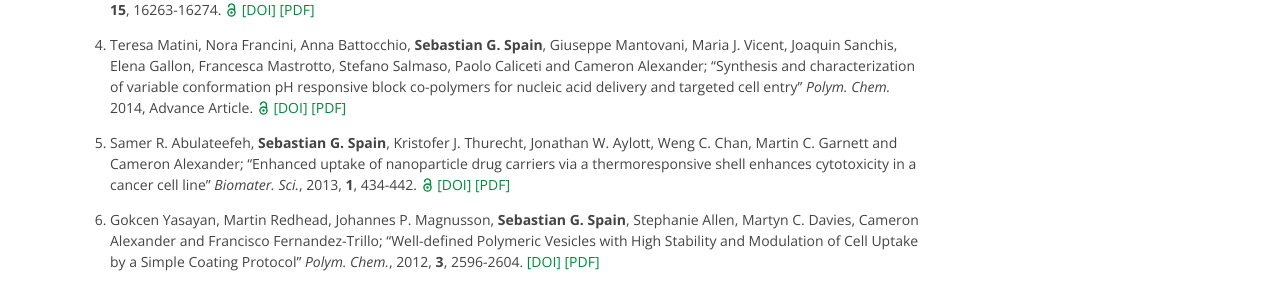
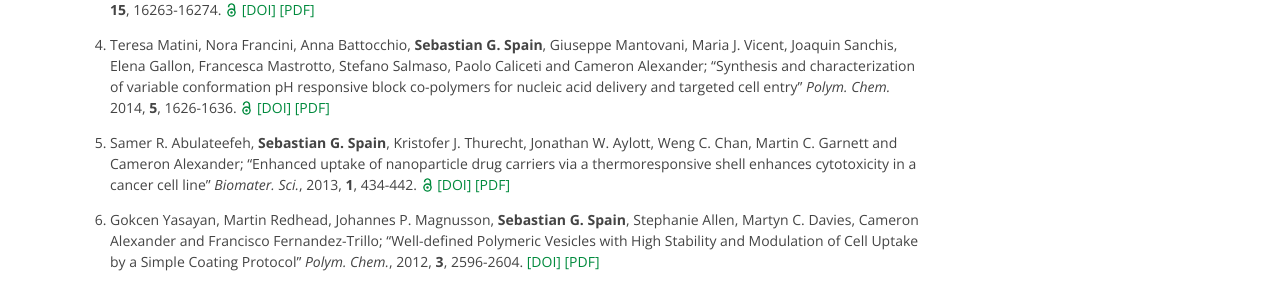
Before and after one commit to sebspain/sebspain.github.io, a Jekyll site: the page built from publications/index.md, in a window 1280 px wide. Shown: the part 487-776 px from the top of the page. Built offline with Jekyll 4.4.1, drawn with Linux system fonts in a browser that asks for light colours; Markdown is read by kramdown in place of the engine named in the settings; formulas are drawn with MathJax 3.

Commit message:
updated citations

```diff
--- a/publications/index.md
+++ b/publications/index.md
@@ -19,7 +19,7 @@ Where copyright agreements allow a link to the published PDF may be found. Other
 
 1. Gokcen Yasayan, Johannes P. Magnusson, Giovanna Sicilia, <strong>Sebastian G. Spain</strong>, Stephanie Allen, Martyn C. Davies, and Cameron Alexander; "Multi-modal switching in responsive DNA block co-polymer conjugates" <em>Phys. Chem. Chem. Phys.</em>, 2013, <strong>15</strong>, 16263-16274. <img height="14px" src="/img/oa.svg" class="oa" alt="open access logo"> [\[DOI\]](http://dx.doi.org/10.1039/C3CP52243A) [\[PDF\]](http://sebspain.co.uk/publications/PDFs/c3cp52243a.pdf)
 
-1. Teresa Matini, Nora Francini, Anna Battocchio, <strong>Sebastian G. Spain</strong>, Giuseppe Mantovani, Maria J. Vicent, Joaquin Sanchis, Elena Gallon, Francesca Mastrotto, Stefano Salmaso, Paolo Caliceti and Cameron Alexander; "Synthesis and characterization of variable conformation pH responsive block co-polymers for nucleic acid delivery and targeted cell entry" <em>Polym. Chem.</em> 2014, Advance Article. <img height="14px" src="/img/oa.svg" class="oa" alt="open access logo"> [\[DOI\]](http://dx.doi.org/10.1039/C3PY00744H) [\[PDF\]](http://sebspain.co.uk/publications/PDFs/c3py00744h.pdf)
+1. Teresa Matini, Nora Francini, Anna Battocchio, <strong>Sebastian G. Spain</strong>, Giuseppe Mantovani, Maria J. Vicent, Joaquin Sanchis, Elena Gallon, Francesca Mastrotto, Stefano Salmaso, Paolo Caliceti and Cameron Alexander; "Synthesis and characterization of variable conformation pH responsive block co-polymers for nucleic acid delivery and targeted cell entry" <em>Polym. Chem.</em> 2014, <strong>5</strong>, 1626-1636. <img height="14px" src="/img/oa.svg" class="oa" alt="open access logo"> [\[DOI\]](http://dx.doi.org/10.1039/C3PY00744H) [\[PDF\]](http://sebspain.co.uk/publications/PDFs/c3py00744h-final.pdf)
 
 1. Samer R. Abulateefeh, <strong>Sebastian G. Spain</strong>, Kristofer J. Thurecht, Jonathan W. Aylott, Weng C. Chan, Martin C. Garnett and Cameron Alexander; "Enhanced uptake of nanoparticle drug carriers via a thermoresponsive shell enhances cytotoxicity in a cancer cell line" <em>Biomater. Sci.</em>, 2013, <strong>1</strong>, 434-442. <img height="14px" src="/img/oa.svg" class="oa" alt="open access logo"> [\[DOI\]](http://dx.doi.org/10.1039/C2BM00184E) [\[PDF\]](http://sebspain.co.uk/publications/PDFs/c2bm00184e.pdf)
 
```
